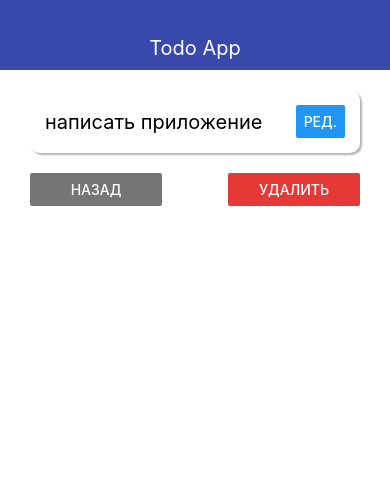
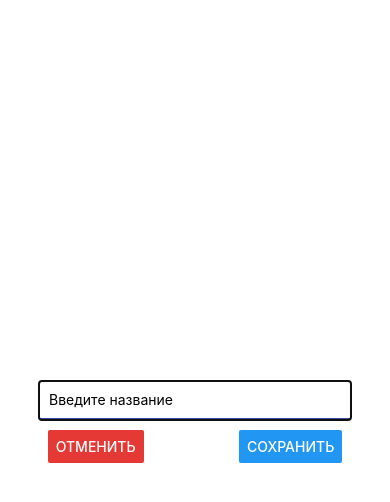
Before and after one commit to arturtarasov/Todo-App, a React Native app: screen / in a window 390 px wide. Both pictures are taken after a click on the button "РЕД.". Shown: the top 502 px of the page. Built offline with nearby package versions, Linux system fonts and the light colour scheme.

Commit message:
edit Modal

```diff
--- /dev/null
+++ b/src/components/EditModal.js
@@ -0,0 +1,48 @@
+import React, { useState } from 'react';
+import { Button, Modal, StyleSheet, TextInput, View } from 'react-native';
+
+import { THEME } from '../theme';
+
+export const EditModal = ({ visible, onCancel }) => {
+  return (
+    <Modal visible={visible} animationType="slide" transparent={false}>
+      <View style={styles.wrap}>
+        <TextInput
+          style={styles.input}
+          placeholder="Введите название"
+          autoCapitalize="none"
+          autoCorrect={false}
+          maxLength={64}
+        />
+        <View style={styles.buttons}>
+          <Button
+            title="Отменить"
+            onPress={onCancel}
+            color={THEME.DANGER_COLOR}
+          />
+          <Button title="Сохранить" />
+        </View>
+      </View>
+    </Modal>
+  );
+};
+
+const styles = StyleSheet.create({
+  wrap: {
+    flex: 1,
+    justifyContent: "center",
+    alignItems: "center"
+  },
+  input: {
+    padding: 10,
+    borderBottomColor: THEME.MAIN_COLOR,
+    borderBottomWidth: 2,
+    width: "80%"
+  },
+  buttons: {
+    width: "100%",
+    marginTop: 10,
+    flexDirection: "row",
+    justifyContent: "space-around"
+  }
+});
--- a/src/screens/TodoScreen.js
+++ b/src/screens/TodoScreen.js
@@ -1,15 +1,19 @@
-import React from 'react';
+import React, { useState } from 'react';
 import { Button, StyleSheet, Text, View } from 'react-native';
 
+import { EditModal } from '../components/EditModal';
 import { AppCard } from '../components/ui/AppCard';
 import { THEME } from '../theme';
 
 export const TodoScreen = ({ goBack, todo, onRemove }) => {
+  const [modal, setModal] = useState(false);
+
   return (
     <View>
+      <EditModal visible={modal} onCancel={() => setModal(false)} />
       <AppCard style={styles.card}>
         <Text style={styles.title}>{todo.title}</Text>
-        <Button title="Ред." />
+        <Button title="Ред." onPress={() => setModal(true)} />
       </AppCard>
 
       <View style={styles.buttons}>
```
